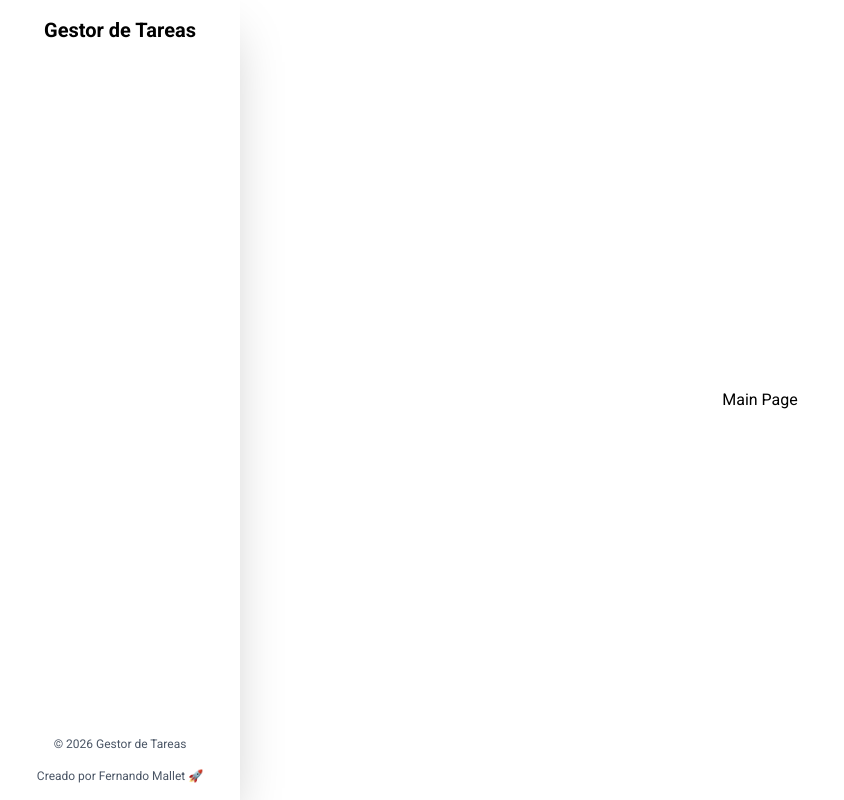
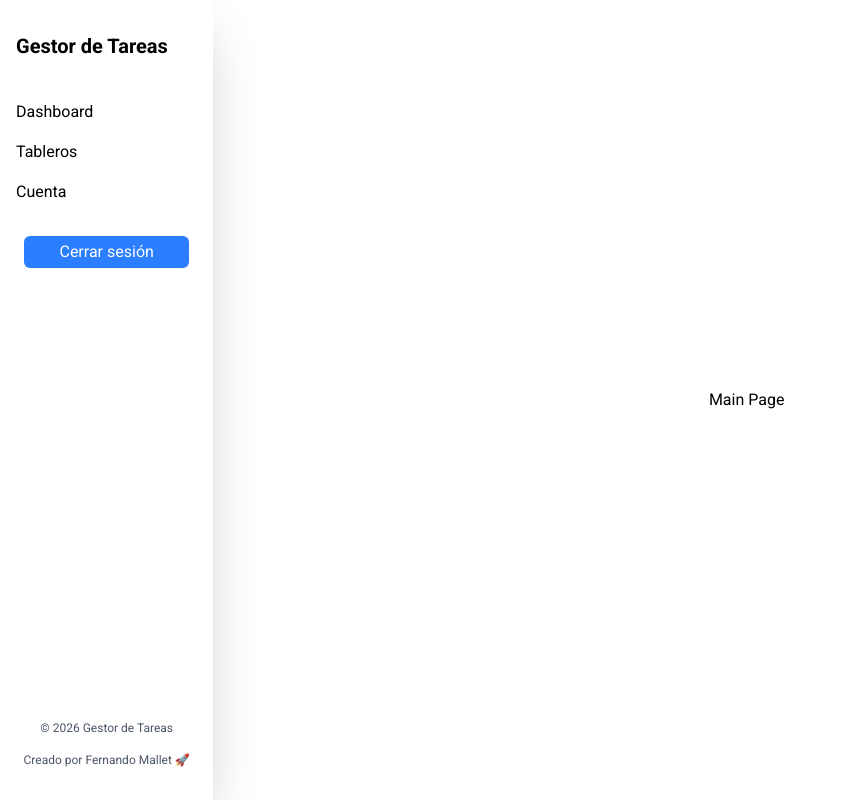
Before and after one commit to fnmallet/Gestor-de-Tareas, a Next.js app: page /app/main in a window 1280 px wide. Shown: the whole page, without its empty margins (0-844 px from the left). Built offline with nearby package versions, Linux system fonts and the light colour scheme; no server answers.

Commit message:
chore: add Nav and NavLink components

```diff
--- a/src/components/Nav.tsx
+++ b/src/components/Nav.tsx
@@ -1,11 +1,20 @@
 import Heading from '@/components/Heading';
+import NavLink from '@/components/NavLink';
+import { appPath, routes } from '@/constants/routes';
+import LogOutButton from '@/features/auth/logout/components/LogOutButton';
 
 const Nav = () => {
-  return <nav className="w-2xs bg-white grow shadow-2xl flex flex-col p-4">
+  return <nav className="w-3xs bg-white grow shadow-2xl flex flex-col py-8">
     <div className="grow">
-      <Heading level={2} className='text-xl'>Gestor de Tareas</Heading>
+      <Heading level={2} className='text-xl text-left px-4'>Gestor de Tareas</Heading>
+      <ul className='flex flex-col mt-8'>
+        <NavLink href={routes[appPath].dashboard}>Dashboard</NavLink>
+        <NavLink href={routes[appPath].boards}>Tableros</NavLink>
+        <NavLink href={routes[appPath].account}>Cuenta</NavLink>
+      </ul>
+      <LogOutButton className='px-6 mt-6' />
     </div>
-    <div className="text-xs flex flex-col gap-4 text-center text-gray-600">
+    <div className="text-xs flex flex-col gap-4 text-center text-gray-600 px-4">
       <p>© {new Date().getFullYear()} Gestor de Tareas</p>
       <p>Creado por Fernando Mallet 🚀</p>
     </div>
--- /dev/null
+++ b/src/components/NavLink.tsx
@@ -0,0 +1,22 @@
+'use client';
+import { cn } from '@/utils/cn';
+import Link from 'next/link';
+import { usePathname } from 'next/navigation';
+import { ReactNode } from 'react';
+
+type NavLinkProps = {
+  children: ReactNode;
+  href: string;
+}
+
+const NavLink = ({ children, href }: NavLinkProps) => {
+  const pathname = usePathname();
+
+  return <Link href={href} className={cn('py-2 px-4 hover:bg-blue-400 hover:text-white', {
+    'bg-blue-500 text-white': href === pathname
+  })}>
+    {children}
+  </Link>;
+};
+
+export default NavLink;
```
